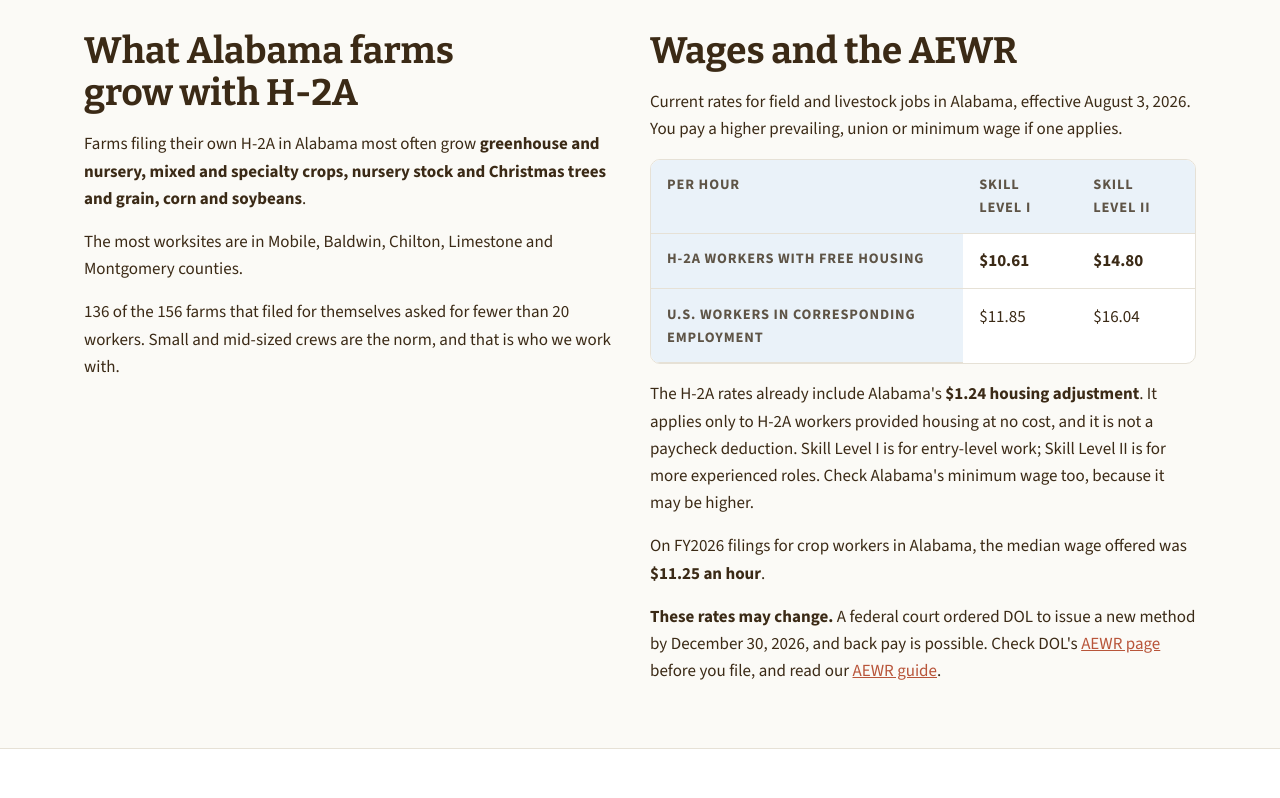
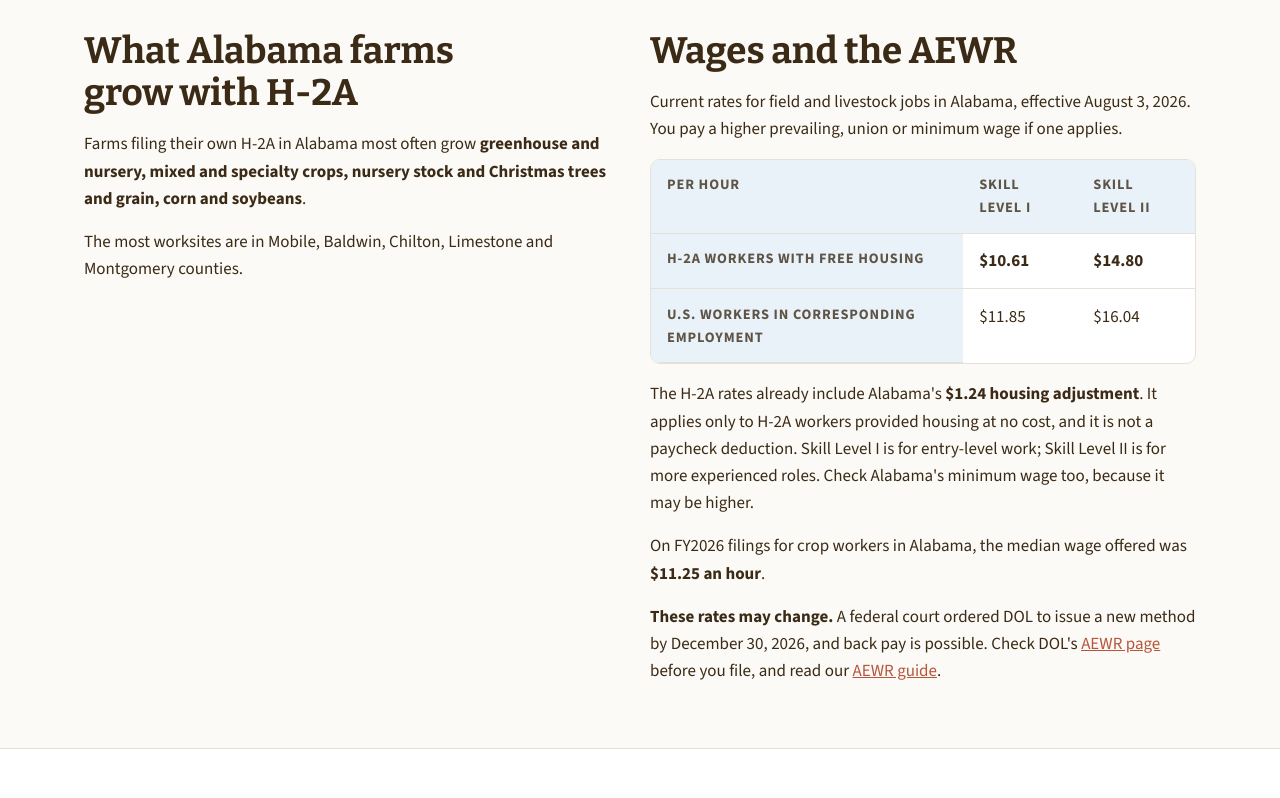
Before and after one commit to mfarh2a/battenkillag-use-me, a Next.js app: page /h-2a/alabama in a window 1280 px wide. Shown: the part 1113-1911 px from the top of the page. Built offline with nearby package versions, Linux system fonts and the light colour scheme; no server answers.

Commit message:
State pages: remove crew-size filing statistic
Co-Authored-By: Claude Opus 5.5 <noreply@anthropic.com>
Claude-Session: https://claude.ai/code/session_015cpjf66aWbyJpf8GPCXJSv

```diff
--- a/app/h-2a/[state]/page.tsx
+++ b/app/h-2a/[state]/page.tsx
@@ -117,11 +117,6 @@ export default async function StatePage({ params }: Props) {
             <h2>What {s.name} farms grow with H-2A</h2>
             {s.crops.length > 0 && <p>Farms filing their own H-2A in {s.name} most often grow <strong>{listJoin(s.crops)}</strong>.</p>}
             {s.counties.length > 0 && <p>The most worksites are in {listJoin(s.counties)} {s.counties.length > 1 ? "counties" : "County"}.</p>}
-            {s.growerEmployers > 0 && (
-              <p>
-                {s.smallEmployers.toLocaleString()} of the {s.growerEmployers.toLocaleString()} farms that filed for themselves asked for fewer than 20 workers. Small and mid-sized crews are the norm, and that is who we work with.
-              </p>
-            )}
           </div>
           <div className="stack prose">
             <h2>Wages and the AEWR</h2>
```
